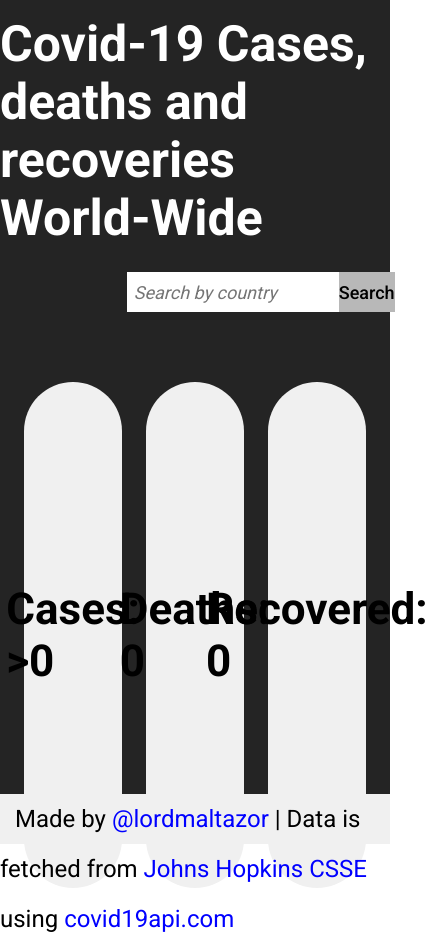
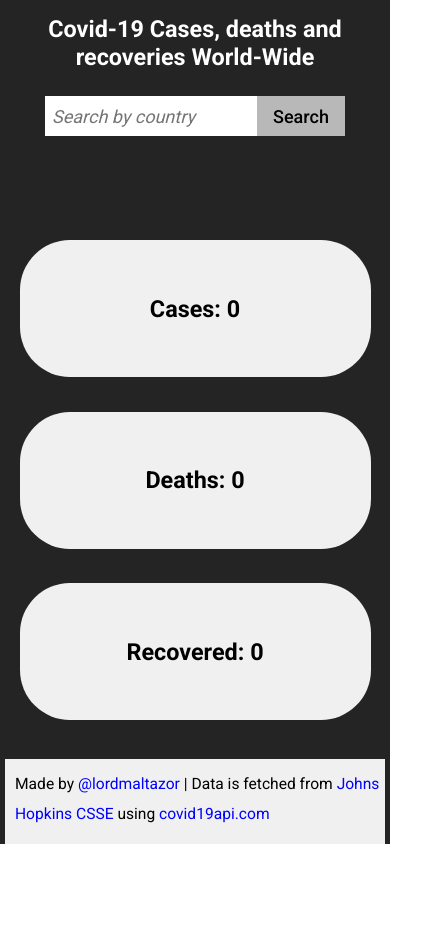
Before and after one commit to lordmaltazor/react-covid-19-tracker, a React (Create React App) app: page / in a window 390 px wide. Shown: the whole page, 428 px wide, since content can reach past the window. After the commit the page ends 844 px from the top, so only its background shows below. Built offline with nearby package versions, Linux system fonts and the light colour scheme; no server answers.

Commit message:
Made site Responsive

```diff
--- a/src/App.css
+++ b/src/App.css
@@ -13,12 +13,22 @@
   color: white;
   margin-top: 15px;
   font-size: 50px;
+  text-align: center;
+}
+
+@media screen and (max-width: 750px)
+{
+  .header
+  {
+    font-size: 6vw;
+  }
 }
 
 .search-form
 {
   display: flex;
   width: 35vw;
+  min-width: 300px;
   height: 40px;
   margin-top: 25px;
 }
@@ -84,9 +94,34 @@
   justify-content: center;
   align-items: center;
   width: 25%;
-  height: 60vh;
+  height: 100%;
   font-size: 22px;
   border-radius: 50px;
+  text-align: center;
+}
+
+@media screen and (max-width: 1000px)
+{
+  .cards
+  {
+    flex-direction: column;
+    justify-content: center;
+    justify-content: space-evenly;
+  }
+
+  .card
+  {
+    width: 90%;
+    height: 25%;
+  }
+}
+
+@media screen and (max-width: 700px)
+{
+  .card
+  {
+    font-size: 3vw;
+  }
 }
 
 footer
@@ -94,11 +129,11 @@ footer
   background: rgb(240, 240, 240);
   position: absolute;
   bottom: 0;
-  width: 100vw;
-  height: 50px;
+  width: calc(100vw - 20px);
+  height: 30px;
+  line-height: 30px; /* Same as height */
+  padding: 10px 0 10px 10px;
   font-size: 24px;
-  line-height: 50px; /* Same as height */
-  text-indent: 15px;
 }
 
 footer a
@@ -111,3 +146,19 @@ footer a:hover
 {
   text-decoration: underline;
 }
+
+@media screen and (max-width: 1000px)
+{
+  footer
+  {
+    height: 65px;
+  }
+}
+
+@media screen and (max-width: 510px)
+{
+  footer
+  {
+    font-size: 4vw;
+  }
+}
--- a/src/App.js
+++ b/src/App.js
@@ -124,12 +124,14 @@ function App() {
       <p className="error-message" style={errorMessage === 'empty' ? {visibility:"hidden"} : {visibility:"visible"}}>{errorMessage}</p>
 
       <div className="cards">
-        <Card title={`Cases: >${cases}`}/>
+        <Card title={`Cases: ${cases}`}/>
         <Card title={`Deaths: ${deaths}`}/>
         <Card title={`Recovered: ${recovered}`}/>
       </div>
 
-      <footer>Made by <a href="https://twitter.com/lordmaltazor" target="_blank">@lordmaltazor </a> | Data is fetched from <a href="https://github.com/CSSEGISandData/COVID-19" target="_blank">Johns Hopkins CSSE</a> using <a href="https://covid19api.com/" target="_blank">covid19api.com</a></footer>
+      <footer>
+        <p>Made by <a href="https://twitter.com/lordmaltazor" target="_blank">@lordmaltazor </a> | Data is fetched from <a href="https://github.com/CSSEGISandData/COVID-19" target="_blank">Johns Hopkins CSSE</a> using <a href="https://covid19api.com/" target="_blank">covid19api.com</a></p>
+      </footer>
     </div>
   );
 }
```
